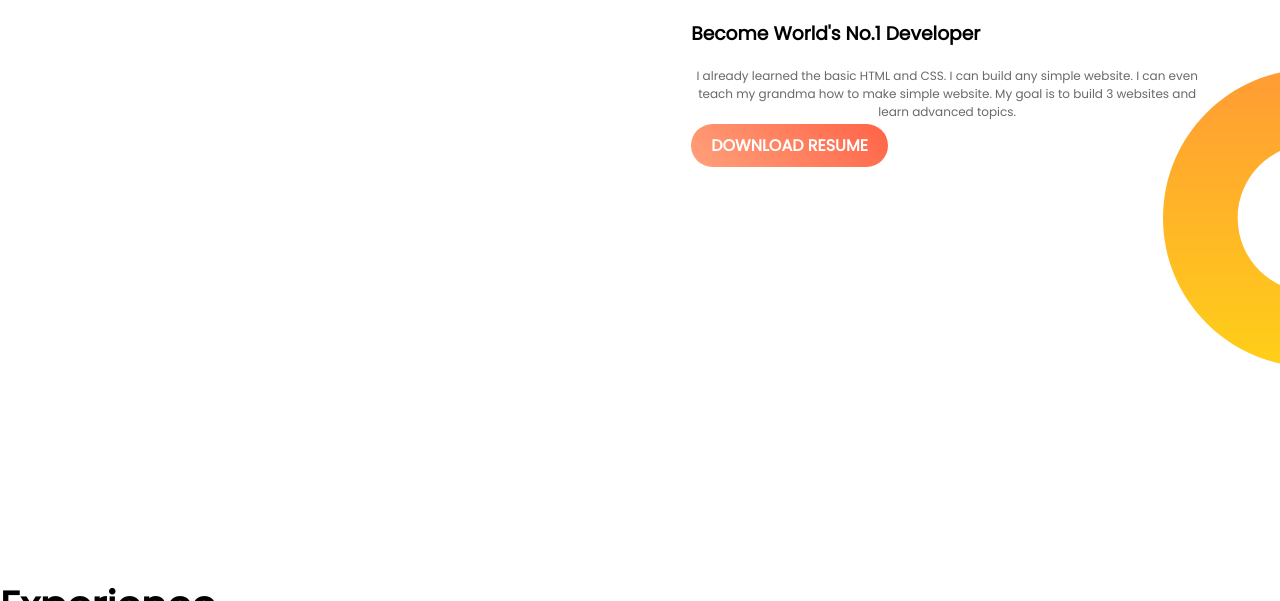
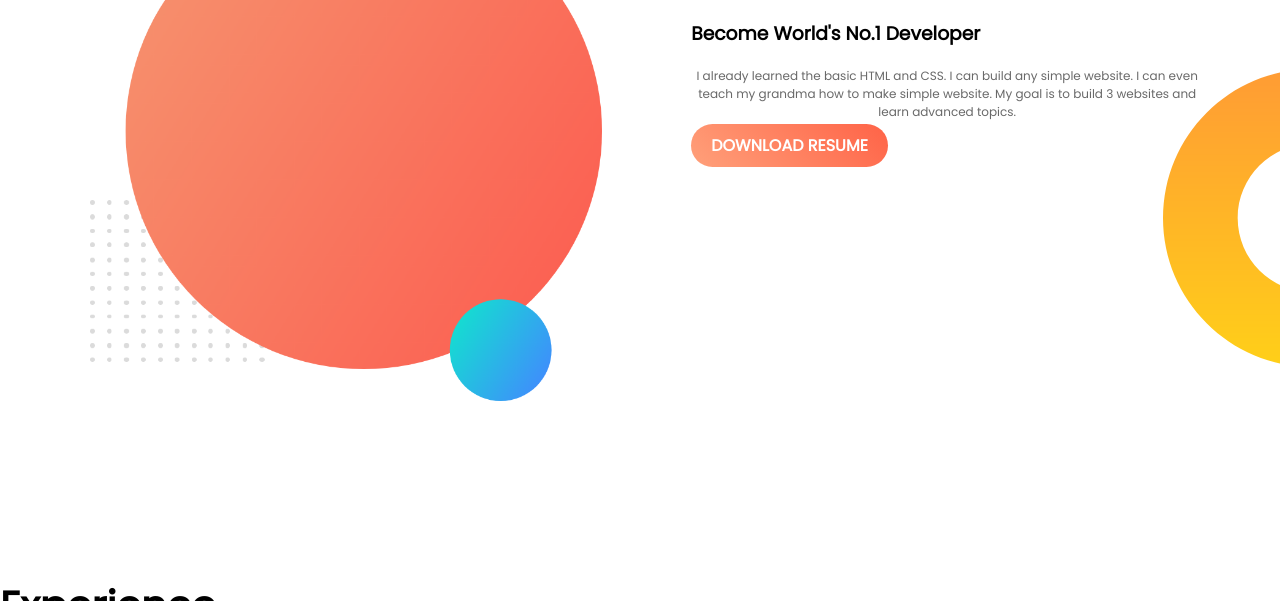
Before and after one commit to emon-shikder/web-portfolio, a plain HTML site: page index.html in a window 1280 px wide. Shown: the part 757-1358 px from the top of the page. Drawn offline with Linux system fonts and the light colour scheme; the site is published under a folder, as on GitHub Pages, so addresses that start at the root find nothing.

Commit message:
Update index.html

```diff
--- a/index.html
+++ b/index.html
@@ -28,7 +28,7 @@
     </section>
     <section class="dream-area">
         <div class="half-width">
-            <img src="/image/my-bg.png" alt="">
+            <img src="image/my-bg.png" alt="">
         </div>
         <div class="half-width">
             <h2>Big Dream</h2>
```
